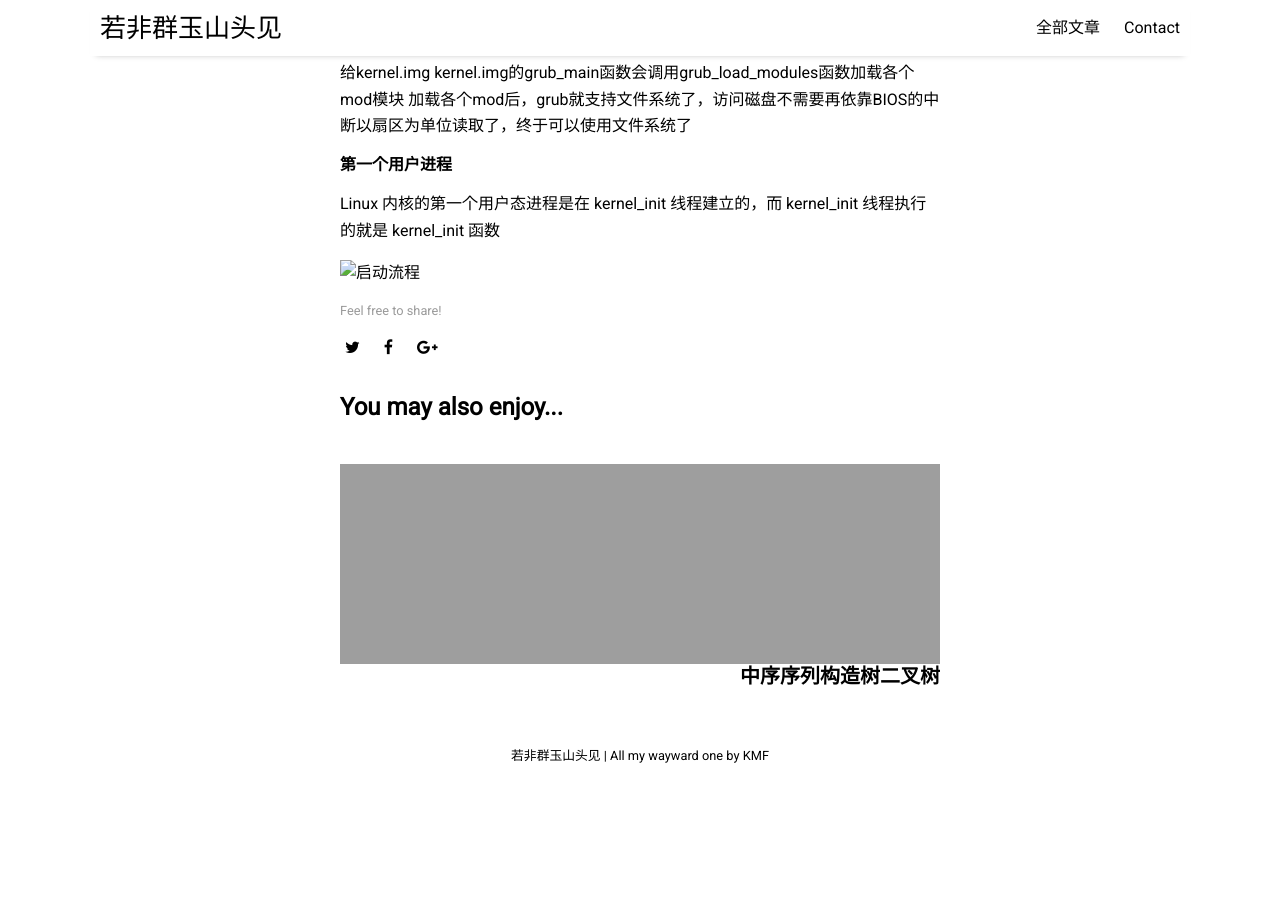
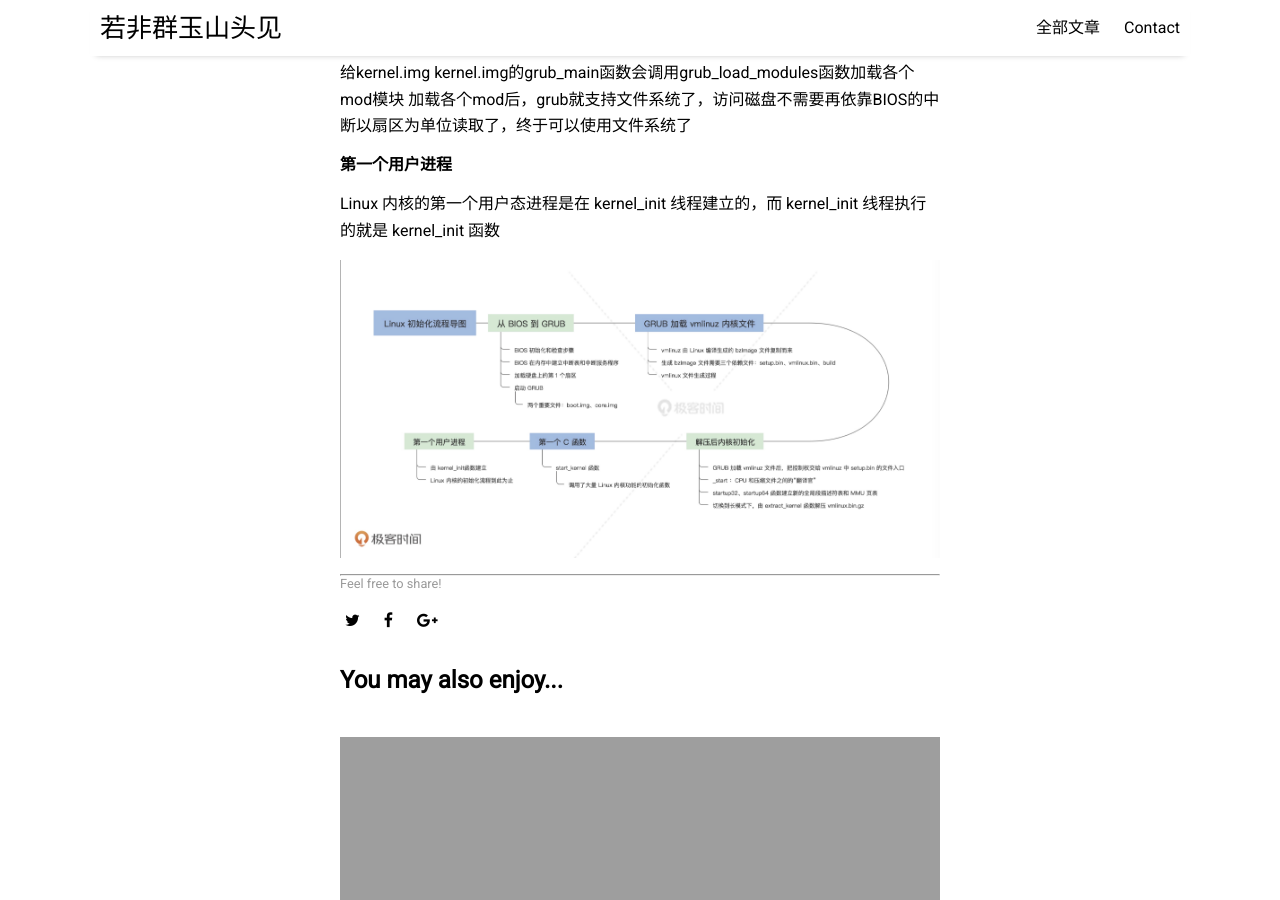
Before and after one commit to kangmingfa/kangmingfa.github.io, a Jekyll site: the page built from _posts/2021-09-23-operating-system.md, in a window 1280 px wide and 900 px high, scrolled down 3306 px. Built offline with Jekyll 4.4.1, drawn with Linux system fonts in a browser that asks for light colours; nearby versions of some CDN libraries; before the commit the page ends 4095 px from its top, so only the background shows below that.

Commit message:
fix bugs

```diff
--- a/_posts/2021-09-23-operating-system.md
+++ b/_posts/2021-09-23-operating-system.md
@@ -108,4 +108,6 @@ kernel.img的grub_main函数会调用grub_load_modules函数加载各个mod模
 
 Linux 内核的第一个用户态进程是在 kernel_init 线程建立的，而 kernel_init 线程执行的就是 kernel_init 函数
 
-![启动流程]()
+![启动流程](/assets/img/linux_boot_process.jpg)
+
+---
```
